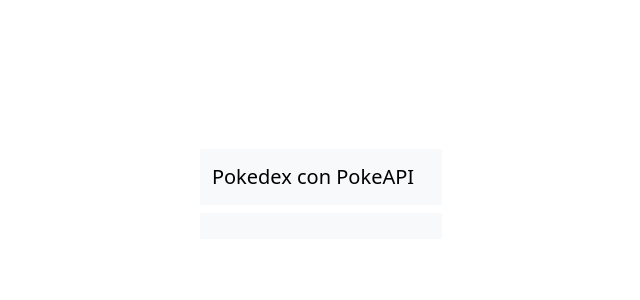
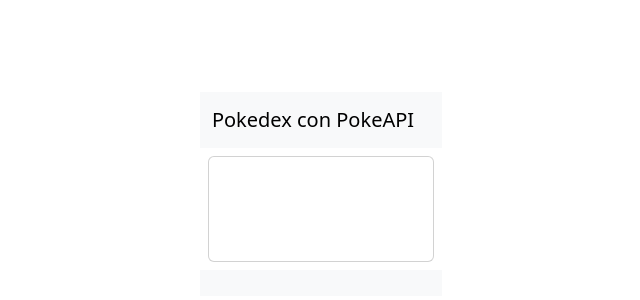
Before and after one commit to isaacrdmc/ExamenReactJs, a React (Vite) app: page / in a window 1280 px wide. Shown: the part 206-506 px from the top of the page, without its empty margins (319-959 px from the left). Built offline with nearby package versions, Linux system fonts and the light colour scheme.

Commit message:
Intento de uso de la card

```diff
--- a/src/App.jsx
+++ b/src/App.jsx
@@ -1,4 +1,5 @@
 import './App.css'
+import PokeCard from './card'
 import PokeHeader from './header'
 import PokeFooter from './header'
 
@@ -13,6 +14,7 @@
   return (
     <>
       <PokeHeader titulo={titulo} />
+      <PokeCard />
       <h1></h1>
       <PokeFooter sitio={sitioWeb} autor={creador}/>
     </>
--- a/src/card.jsx
+++ b/src/card.jsx
@@ -1,17 +1,17 @@
 
 
-import { Card, Image } from 'react-bootstrap';
+// import { Image } from 'react-bootstrap';
 
 
 export default function PokeCard(pokemon) {
     return (
         <div className="card mi-card m-2">
             {/* Seccion de la imágen: */}
-            <Image
+            {/* <Image
                 src={pokemon.sprites?.front_default}
                 className="card-img-top"
                 alt={pokemon.name}
-            />
+            /> */}
 
 
             {/* Sección del contenido: */}
```
